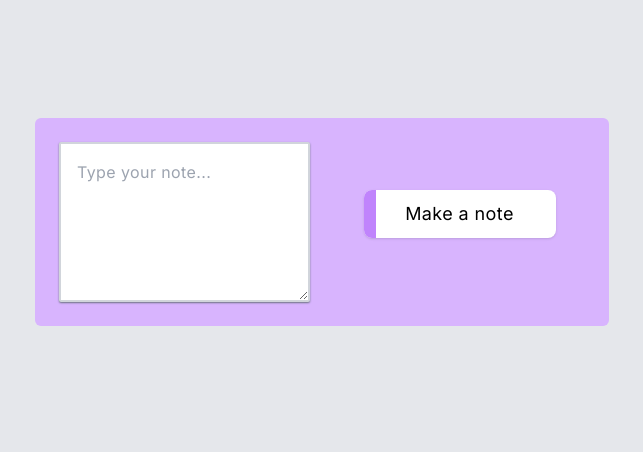
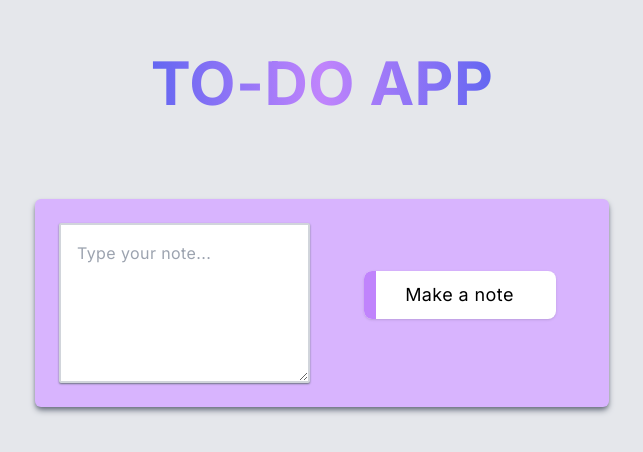
Before and after one commit to NekruzAsh/To-Do-App, a Next.js app: page / in a window 1280 px wide. Shown: the part 178-630 px from the top of the page, without its empty margins (318-961 px from the left). Built offline with nearby package versions, Linux system fonts and the light colour scheme.

Commit message:
Update function to handle edge cases
This commit updates the function to handle edge cases, improving the overall reliability and robustness of the code.

```diff
--- a/app/components/main.jsx
+++ b/app/components/main.jsx
@@ -4,13 +4,18 @@ import { useState } from "react";
 
 const Navbar = () => {
   return (
-    <div className="min-h-screen flex items-center justify-center">
-      <div className="bg-purple-300 p-6 rounded-md">
-        <div className="grid lg:grid-cols-2 lg:gap-6">
-      <textarea className="shadow-sm shadow-gray-500 rounded-sm border-2 border-gray-300 w-68 h-40 p-4"
-      placeholder="Type your note..." name="text">
 
-      </textarea>
+    <div className="min-h-screen flex flex-col items-center justify-center">
+  <div>
+    <h1 className="uppercase py-4 text-transparent bg-clip-text bg-gradient-to-r from-indigo-500 via-purple-400 to-indigo-500">To-do App</h1>
+  </div>
+  <div className="bg-purple-300 p-6 rounded-md shadow-md shadow-gray-500 mt-[70px]">
+    <div className="grid lg:grid-cols-2 lg:gap-6">
+      <textarea
+        className="shadow-sm shadow-gray-500 rounded-sm border-2 border-gray-300 w-68 h-40 p-4"
+        placeholder="Type your note..."
+        name="text"
+      ></textarea>
 
       <ul className="text-purple-600 text-center text-2xl mt-6 lg:mt-12">
         <button className="group relative h-12 w-48 overflow-hidden rounded-lg bg-white text-lg shadow">
@@ -21,8 +26,9 @@ const Navbar = () => {
         </button>
       </ul>
     </div>
-    </div>
-    </div>
+  </div>
+</div>
+
   );
 };
 
```
